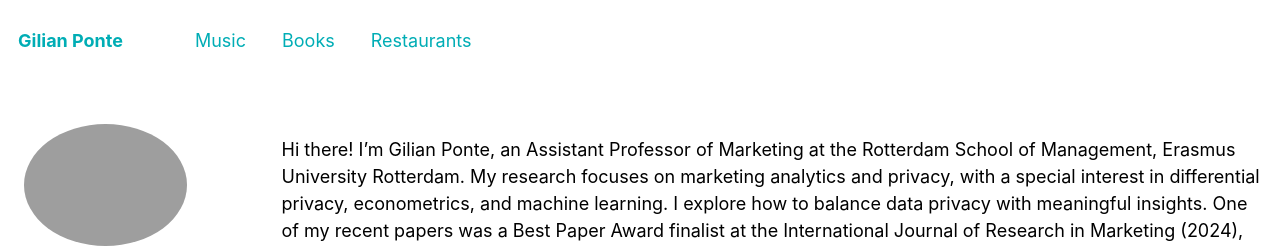
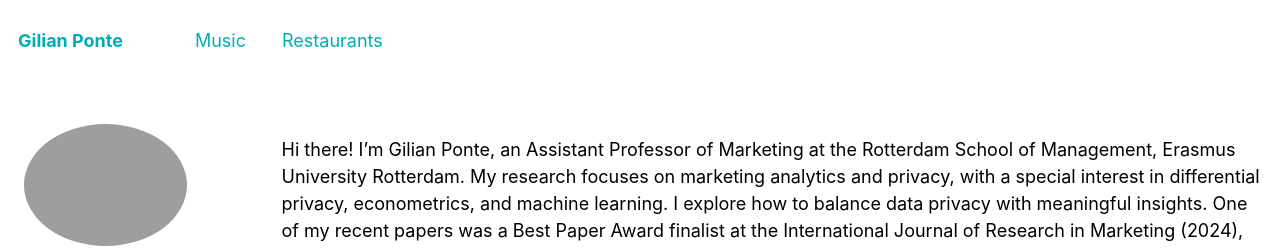
Before and after one commit to GilianPonte/gilianponte.github.io, a Jekyll site: the page built from _pages/year-archive.md, in a window 1280 px wide. Shown: the top 248 px of the page. Built offline with Jekyll 4.4.1, drawn with Linux system fonts in a browser that asks for light colours; some web fonts are replaced.

Commit message:
Update navigation.yml

```diff
--- a/_data/navigation.yml
+++ b/_data/navigation.yml
@@ -4,8 +4,5 @@ main:
   - title: "Music"
     url: /publications/
 
-  - title: "Books"
-    url: /talks/
-
   - title: "Restaurants"
     url: /teaching/
```
